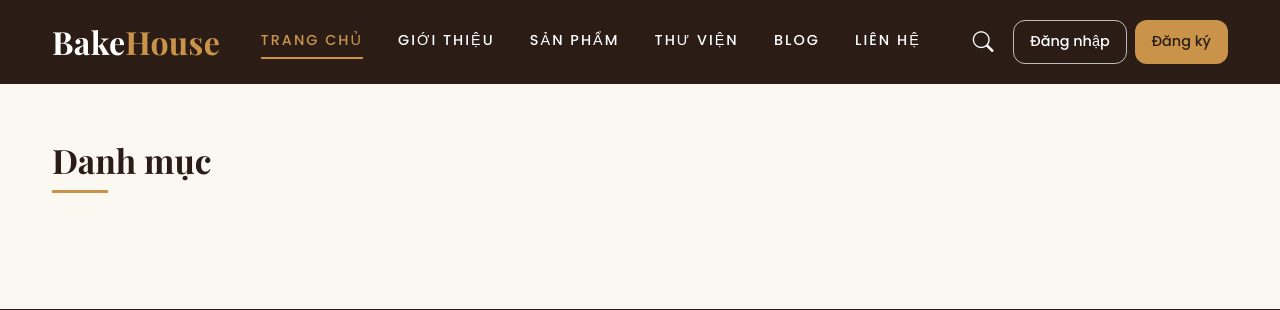
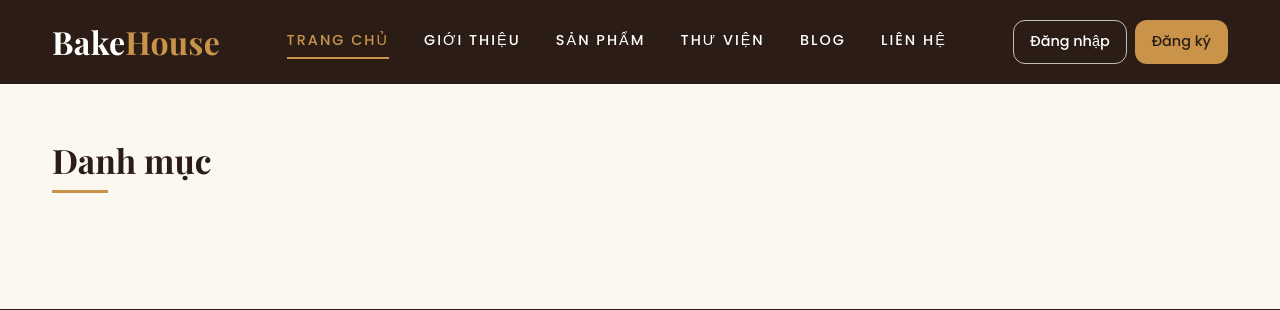
Before and after one commit to nguyenthiuyen26052006-sketch/BakeHouse, a PHP site: page / in a window 1280 px wide. Shown: the top 310 px of the page. Run offline with PHP 8.4, Linux system fonts and the light colour scheme; data that the repository does not hold is empty.

Commit message:
feat: remove redundant search icon and move account icon after cart in header

```diff
--- a/src/Views/partials/header.php
+++ b/src/Views/partials/header.php
@@ -15,8 +15,11 @@ $cartCount = $user ? cart_count() : 0;
             <?php endforeach; ?>
         </nav>
         <div class="d-flex align-items-center gap-2">
-            <a class="bh-icon-btn" href="/products" aria-label="Tìm kiếm sản phẩm"><i class="bi bi-search"></i></a>
             <?php if ($user) : ?>
+                <a class="bh-icon-btn" href="/cart" aria-label="Giỏ hàng">
+                    <i class="bi bi-cart-fill"></i>
+                    <span class="bh-cart-badge" style="<?= $cartCount > 0 ? '' : 'display:none' ?>"><?= $cartCount ?></span>
+                </a>
                 <div class="dropdown">
                     <button class="bh-icon-btn" type="button" data-bs-toggle="dropdown" aria-label="Tài khoản"><i class="bi bi-person-fill"></i></button>
                     <ul class="dropdown-menu dropdown-menu-end bh-account-menu">
@@ -41,10 +44,6 @@ $cartCount = $user ? cart_count() : 0;
                         </li>
                     </ul>
                 </div>
-                <a class="bh-icon-btn" href="/cart" aria-label="Giỏ hàng">
-                    <i class="bi bi-cart-fill"></i>
-                    <span class="bh-cart-badge" style="<?= $cartCount > 0 ? '' : 'display:none' ?>"><?= $cartCount ?></span>
-                </a>
             <?php else : ?>
                 <a class="bh-btn bh-btn--header bh-btn--light" href="/login">Đăng nhập</a>
                 <a class="bh-btn bh-btn--header bh-btn--primary" href="/register">Đăng ký</a>
```
